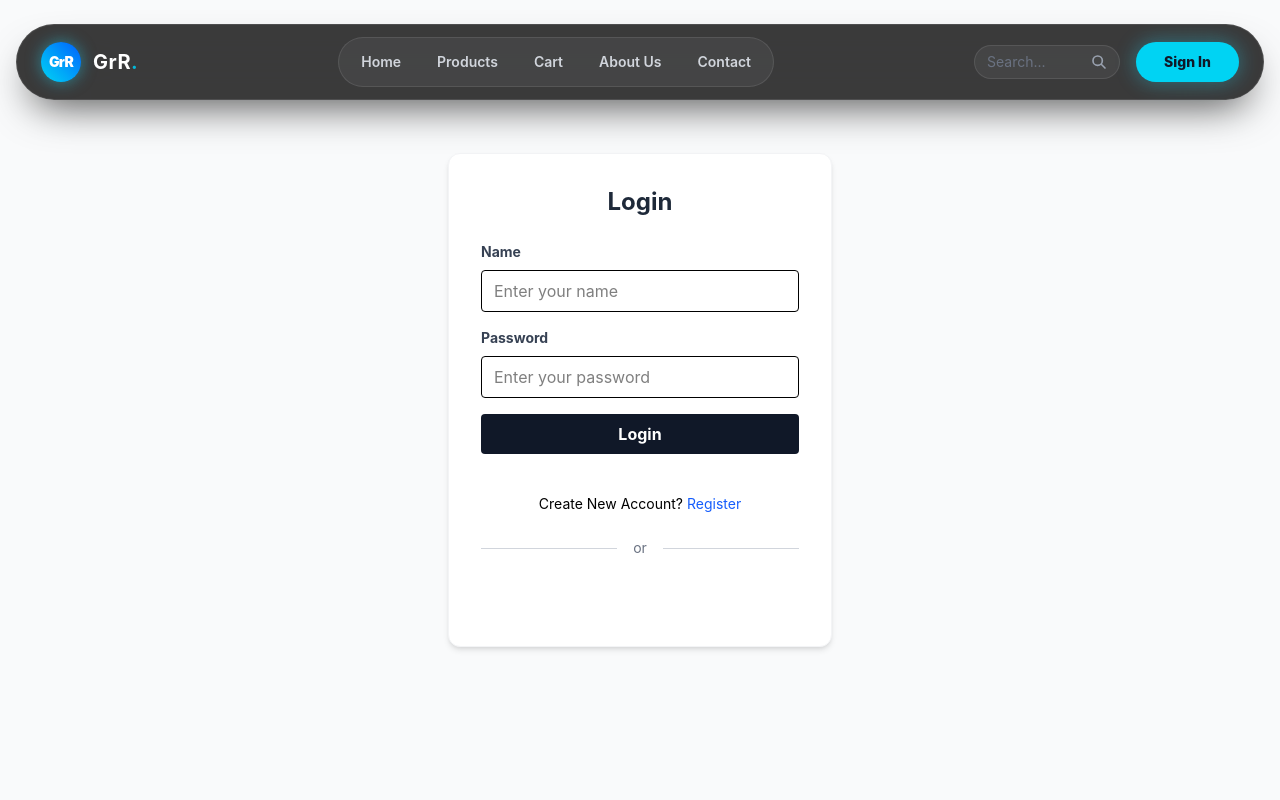
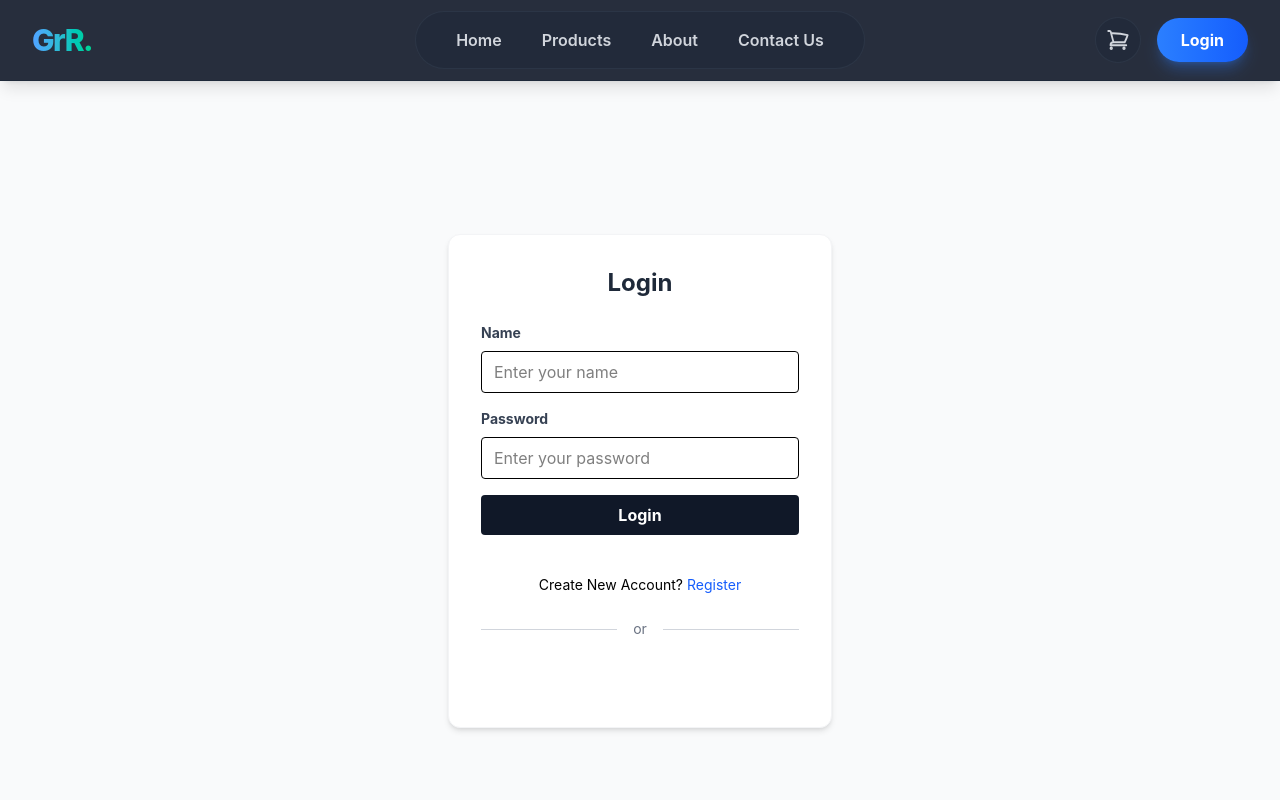
Before and after one commit to umegaeshan/GrR-ECommerce, a React (Vite) app in the folder frontend/: page /login in a window 1280 px wide. Shown: the top 800 px of the page. Built offline with nearby package versions, Linux system fonts and the light colour scheme.

Commit message:
feat: enhance Navbar component with responsive design and improved user experience

```diff
--- a/frontend/src/components/Navbar.jsx
+++ b/frontend/src/components/Navbar.jsx
@@ -2,107 +2,158 @@ import { useState } from 'react';
 import { Link, useNavigate } from 'react-router-dom';
 
 const Navbar = () => {
+  const [isMenuOpen, setIsMenuOpen] = useState(false);
+  const [isProfileOpen, setIsProfileOpen] = useState(false);
   const navigate = useNavigate();
-  const user = JSON.parse(localStorage.getItem('userInfo'));
-  const [keyword, setKeyword] = useState(''); // Search එක සඳහා
 
-  const handleLogout = () => {
+  const userInfo = JSON.parse(localStorage.getItem('userInfo'));
+
+  const logoutHandler = () => {
     localStorage.removeItem('userInfo');
-    navigate('/login'); // window.location.href වෙනුවට React Router හි navigate භාවිතය වඩාත් සුමටයි
-  };
-
-  const handleSearch = (e) => {
-    e.preventDefault();
-    if (keyword.trim()) {
-      navigate(`/products?search=${keyword}`);
-    } else {
-      navigate('/products');
-    }
+    setIsProfileOpen(false);
+    navigate('/login');
   };
 
   return (
-    // 1. Floating Container
-    <div className="fixed top-6 left-0 right-0 z-50 flex justify-center px-4 pointer-events-none">
+    <nav className="sticky top-0 z-50 bg-gray-900/90 backdrop-blur-md border-b border-gray-800 shadow-lg">
+      <div className="max-w-7xl mx-auto px-4 sm:px-6 lg:px-8">
+        <div className="flex justify-between items-center h-20">
 
-      {/* 2. Glassmorphism Main Navbar */}
-      <nav className="pointer-events-auto flex items-center justify-between w-full max-w-7xl px-4 md:px-6 py-3 bg-[#0a0a0a]/80 backdrop-blur-2xl border border-white/10 rounded-full shadow-[0_20px_40px_-15px_rgba(0,0,0,0.7)]">
+          {/* ========================================== */}
+          {/* 1. Logo (වම් පස) */}
+          {/* ========================================== */}
+          <div className="flex items-center md:w-1/4">
+            <Link to="/" className="text-3xl font-extrabold tracking-tighter text-transparent bg-clip-text bg-gradient-to-r from-blue-400 to-emerald-400 hover:opacity-80 transition-opacity">
+              GrR.
+            </Link>
+          </div>
 
-        {/* Brand Logo */}
-        <Link to="/" className="flex items-center gap-3 group">
-          <div className="relative flex items-center justify-center w-10 h-10 rounded-full bg-gradient-to-tr from-cyan-400 to-blue-600 shadow-[0_0_15px_rgba(34,211,238,0.5)] group-hover:shadow-[0_0_25px_rgba(34,211,238,0.8)] transition-all duration-300">
-            <span className="text-white font-black text-sm tracking-tighter">GrR</span>
-            <div className="absolute inset-0 rounded-full bg-white opacity-0 group-hover:opacity-20 transition-opacity"></div>
+          {/* ========================================== */}
+          {/* 2. DESKTOP VIEW: මැද ඇති මෙනුව (Centered Links) */}
+          {/* ========================================== */}
+          <div className="hidden md:flex flex-1 justify-center items-center">
+            <div className="flex items-center space-x-2 bg-gray-800/50 px-6 py-2 rounded-full border border-gray-700/50">
+              <Link to="/" className="text-gray-300 hover:text-white hover:bg-gray-700/50 px-4 py-2 rounded-full text-base font-semibold transition-all duration-300">Home</Link>
+              <Link to="/products" className="text-gray-300 hover:text-white hover:bg-gray-700/50 px-4 py-2 rounded-full text-base font-semibold transition-all duration-300">Products</Link>
+              <Link to="/about" className="text-gray-300 hover:text-white hover:bg-gray-700/50 px-4 py-2 rounded-full text-base font-semibold transition-all duration-300">About</Link>
+              <Link to="/contact" className="text-gray-300 hover:text-white hover:bg-gray-700/50 px-4 py-2 rounded-full text-base font-semibold transition-all duration-300">Contact Us</Link>
+              {userInfo?.isAdmin && (
+                <Link to="/admin" className="text-emerald-400 hover:text-emerald-300 hover:bg-emerald-400/10 px-4 py-2 rounded-full text-base font-semibold transition-all duration-300">Admin Dashboard</Link>
+              )}
             </div>
-          <span className="hidden lg:block text-xl font-bold tracking-wide text-white group-hover:text-cyan-400 transition-colors">
-            GrR<span className="text-cyan-500">.</span>
-          </span>
+          </div>
+
+          {/* ========================================== */}
+          {/* 3. DESKTOP VIEW: දකුණු පස ඇති Icons (Cart & Profile) */}
+          {/* ========================================== */}
+          <div className="hidden md:flex items-center justify-end space-x-4 md:w-1/4">
+
+            {/* Clear Cart SVG Icon */}
+            <Link to="/cart" className="p-2.5 bg-gray-800/50 hover:bg-gray-700 border border-gray-700/50 rounded-full text-gray-300 hover:text-white transition-all duration-300">
+              <svg xmlns="http://www.w3.org/2000/svg" fill="none" viewBox="0 0 24 24" strokeWidth={1.8} stroke="currentColor" className="w-6 h-6">
+                <path strokeLinecap="round" strokeLinejoin="round" d="M2.25 3h1.386c.51 0 .955.343 1.087.835l.383 1.437M7.5 14.25a3 3 0 0 0-3 3h15.75m-12.75-3h11.218c1.121-2.3 2.1-4.684 2.924-7.138a60.114 60.114 0 0 0-16.536-1.84M7.5 14.25 5.106 5.272M6 20.25a.75.75 0 1 1-1.5 0 .75.75 0 0 1 1.5 0Zm12.75 0a.75.75 0 1 1-1.5 0 .75.75 0 0 1 1.5 0Z" />
+              </svg>
             </Link>
 
-        {/* Inner Pill Links */}
-        <div className="hidden lg:flex items-center gap-1 bg-white/5 border border-white/10 p-1.5 rounded-full">
-          <Link to="/" className="px-4 py-2 text-sm font-semibold text-gray-300 hover:text-white hover:bg-white/10 rounded-full transition-all duration-300">Home</Link>
-          <Link to="/products" className="px-4 py-2 text-sm font-semibold text-gray-300 hover:text-white hover:bg-white/10 rounded-full transition-all duration-300">Products</Link>
-          <Link to="/cart" className="px-4 py-2 text-sm font-semibold text-gray-300 hover:text-white hover:bg-white/10 rounded-full transition-all duration-300">Cart</Link>
-          <Link to="/about" className="px-4 py-2 text-sm font-semibold text-gray-300 hover:text-white hover:bg-white/10 rounded-full transition-all duration-300">About Us</Link>
-          <Link to="/contact" className="px-4 py-2 text-sm font-semibold text-gray-300 hover:text-white hover:bg-white/10 rounded-full transition-all duration-300">Contact</Link>
-
-          {user && user.isAdmin && (
-            <Link to="/admin" className="px-4 py-2 text-sm font-bold text-yellow-400 hover:text-yellow-300 hover:bg-yellow-400/10 rounded-full transition-all duration-300 relative group">
-              Admin
-              <span className="absolute -bottom-1 left-1/2 -translate-x-1/2 w-1.5 h-1.5 bg-yellow-400 rounded-full opacity-0 group-hover:opacity-100 transition-all duration-300 shadow-[0_0_10px_rgba(250,204,21,0.8)]"></span>
+            {userInfo ? (
+              <div className="relative">
+                {/* Clear User Profile SVG Icon */}
+                <button
+                  onClick={() => setIsProfileOpen(!isProfileOpen)}
+                  className="p-2.5 bg-gray-800/50 hover:bg-gray-700 border border-gray-700/50 rounded-full text-gray-300 hover:text-white transition-all duration-300 flex items-center justify-center"
+                >
+                  <svg xmlns="http://www.w3.org/2000/svg" fill="none" viewBox="0 0 24 24" strokeWidth={1.8} stroke="currentColor" className="w-6 h-6">
+                    <path strokeLinecap="round" strokeLinejoin="round" d="M15.75 6a3.75 3.75 0 1 1-7.5 0 3.75 3.75 0 0 1 7.5 0ZM4.501 20.118a7.5 7.5 0 0 1 14.998 0A17.933 17.933 0 0 1 12 21.75c-2.676 0-5.216-.584-7.499-1.632Z" />
+                  </svg>
+                </button>
+                {isProfileOpen && (
+                  <div className="absolute right-0 mt-3 w-56 bg-white/95 backdrop-blur-xl rounded-2xl shadow-2xl py-2 z-50 border border-gray-100 transform origin-top-right transition-all duration-300 ease-out">
+                    <div className="px-5 py-3 border-b border-gray-100">
+                      <p className="text-xs text-gray-400 uppercase tracking-wider font-semibold">Signed in as</p>
+                      <p className="text-sm font-bold text-gray-900 truncate mt-0.5">{userInfo.name}</p>
+                    </div>
+                    <div className="p-2">
+                      <button
+                        onClick={logoutHandler}
+                        className="w-full text-left flex items-center px-4 py-2.5 text-sm text-red-600 hover:bg-red-50 hover:text-red-700 rounded-xl font-semibold transition-colors duration-200"
+                      >
+                        Logout
+                      </button>
+                    </div>
+                  </div>
+                )}
+              </div>
+            ) : (
+              <Link to="/login" className="bg-gradient-to-r from-blue-500 to-blue-600 hover:from-blue-600 hover:to-blue-700 text-white px-6 py-2.5 rounded-full text-base font-bold shadow-lg shadow-blue-500/30 transition-all duration-300">
+                Login
               </Link>
             )}
           </div>
 
-        <div className="flex items-center gap-4">
+          {/* ========================================== */}
+          {/* 4. MOBILE VIEW */}
+          {/* ========================================== */}
+          <div className="flex md:hidden items-center space-x-3">
 
-          {/* අලුතින් එක් කළ නවීන Search Bar එක */}
-          <form onSubmit={handleSearch} className="hidden md:flex items-center bg-white/5 border border-white/10 rounded-full px-3 py-1.5 focus-within:border-cyan-400/50 focus-within:bg-white/10 transition-all duration-300">
-            <input
-              type="text"
-              placeholder="Search..."
-              onChange={(e) => setKeyword(e.target.value)}
-              className="bg-transparent border-none outline-none text-white text-sm w-24 focus:w-40 transition-all duration-500 placeholder-gray-500"
-            />
-            <button type="submit" className="text-gray-400 hover:text-cyan-400 transition-colors ml-2">
-              <svg className="w-4 h-4" fill="none" stroke="currentColor" viewBox="0 0 24 24">
-                <path strokeLinecap="round" strokeLinejoin="round" strokeWidth="2.5" d="M21 21l-6-6m2-5a7 7 0 11-14 0 7 7 0 0114 0z"></path>
+            <Link to="/cart" className="p-2 bg-gray-800/50 border border-gray-700/50 rounded-full text-gray-300">
+              <svg xmlns="http://www.w3.org/2000/svg" fill="none" viewBox="0 0 24 24" strokeWidth={1.8} stroke="currentColor" className="w-6 h-6">
+                <path strokeLinecap="round" strokeLinejoin="round" d="M2.25 3h1.386c.51 0 .955.343 1.087.835l.383 1.437M7.5 14.25a3 3 0 0 0-3 3h15.75m-12.75-3h11.218c1.121-2.3 2.1-4.684 2.924-7.138a60.114 60.114 0 0 0-16.536-1.84M7.5 14.25 5.106 5.272M6 20.25a.75.75 0 1 1-1.5 0 .75.75 0 0 1 1.5 0Zm12.75 0a.75.75 0 1 1-1.5 0 .75.75 0 0 1 1.5 0Z" />
+              </svg>
+            </Link>
+
+            {userInfo ? (
+              <div className="relative">
+                <button onClick={() => setIsProfileOpen(!isProfileOpen)} className="p-2 bg-gray-800/50 border border-gray-700/50 rounded-full text-gray-300 focus:outline-none">
+                  <svg xmlns="http://www.w3.org/2000/svg" fill="none" viewBox="0 0 24 24" strokeWidth={1.8} stroke="currentColor" className="w-6 h-6">
+                    <path strokeLinecap="round" strokeLinejoin="round" d="M15.75 6a3.75 3.75 0 1 1-7.5 0 3.75 3.75 0 0 1 7.5 0ZM4.501 20.118a7.5 7.5 0 0 1 14.998 0A17.933 17.933 0 0 1 12 21.75c-2.676 0-5.216-.584-7.499-1.632Z" />
                   </svg>
                 </button>
-          </form>
+                {isProfileOpen && (
+                  <div className="absolute right-0 mt-3 w-48 bg-white rounded-2xl shadow-2xl py-2 z-50 border border-gray-100">
+                    <div className="px-4 py-2 text-sm text-gray-900 border-b border-gray-100 font-bold truncate">{userInfo.name}</div>
+                    <div className="p-1">
+                      <button onClick={logoutHandler} className="w-full text-left px-4 py-2 text-sm text-red-600 hover:bg-red-50 rounded-xl font-semibold">Logout</button>
+                    </div>
+                  </div>
+                )}
+              </div>
+            ) : (
+              <Link to="/login" className="text-blue-400 text-base font-bold px-2">Login</Link>
+            )}
 
-          {/* User / Auth Section */}
-          {user ? (
-            <div className="flex items-center gap-3">
-              <div className="flex items-center gap-3 bg-white/5 pl-2 pr-4 py-1.5 rounded-full border border-white/5 hover:border-white/20 transition-colors cursor-default">
-                <div className="w-8 h-8 rounded-full bg-gradient-to-r from-cyan-400 to-blue-500 text-gray-900 flex items-center justify-center font-extrabold text-xs shadow-inner">
-                  {user.name.charAt(0).toUpperCase()}
+            {/* Clear Hamburger Menu Icon */}
+            <button
+              onClick={() => setIsMenuOpen(!isMenuOpen)}
+              className="p-2 ml-1 text-gray-300 hover:text-white focus:outline-none"
+            >
+              {isMenuOpen ? (
+                <svg xmlns="http://www.w3.org/2000/svg" fill="none" viewBox="0 0 24 24" strokeWidth={2} stroke="currentColor" className="w-7 h-7">
+                  <path strokeLinecap="round" strokeLinejoin="round" d="M6 18L18 6M6 6l12 12" />
+                </svg>
+              ) : (
+                <svg xmlns="http://www.w3.org/2000/svg" fill="none" viewBox="0 0 24 24" strokeWidth={2} stroke="currentColor" className="w-7 h-7">
+                  <path strokeLinecap="round" strokeLinejoin="round" d="M3.75 6.75h16.5M3.75 12h16.5m-16.5 5.25h16.5" />
+                </svg>
+              )}
+            </button>
+
           </div>
-                <span className="text-sm font-semibold text-gray-200 hidden sm:inline">{user.name}</span>
+        </div>
       </div>
 
-              <button
-                onClick={handleLogout}
-                className="group relative p-2.5 rounded-full bg-red-500/10 border border-red-500/20 text-red-400 hover:bg-red-500 hover:text-white transition-all duration-300"
-                title="Logout"
-              >
-                <svg className="w-5 h-5 relative z-10" fill="none" stroke="currentColor" viewBox="0 0 24 24">
-                  <path strokeLinecap="round" strokeLinejoin="round" strokeWidth="2.5" d="M17 16l4-4m0 0l-4-4m4 4H7m6 4v1a3 3 0 01-3 3H6a3 3 0 01-3-3V7a3 3 0 013-3h4a3 3 0 013 3v1"></path>
-                </svg>
-              </button>
-            </div>
-          ) : (
-            <Link
-              to="/login"
-              className="relative px-7 py-2.5 rounded-full font-extrabold text-sm text-gray-900 bg-cyan-400 hover:bg-cyan-300 transition-all shadow-[0_0_20px_rgba(34,211,238,0.4)] hover:shadow-[0_0_30px_rgba(34,211,238,0.7)] hover:scale-105"
-            >
-              Sign In
-            </Link>
+      {/* Mobile Hamburger Dropdown */}
+      <div className={`md:hidden overflow-hidden transition-all duration-300 ease-in-out ${isMenuOpen ? 'max-h-96 opacity-100' : 'max-h-0 opacity-0'}`}>
+        <div className="px-4 pt-2 pb-6 space-y-2 bg-gray-900/95 backdrop-blur-md border-t border-gray-800">
+          <Link to="/" onClick={() => setIsMenuOpen(false)} className="block px-4 py-3 rounded-xl text-lg font-medium text-gray-300 hover:bg-gray-800 hover:text-white transition-colors">Home</Link>
+          <Link to="/products" onClick={() => setIsMenuOpen(false)} className="block px-4 py-3 rounded-xl text-lg font-medium text-gray-300 hover:bg-gray-800 hover:text-white transition-colors">Products</Link>
+          <Link to="/about" onClick={() => setIsMenuOpen(false)} className="block px-4 py-3 rounded-xl text-lg font-medium text-gray-300 hover:bg-gray-800 hover:text-white transition-colors">About</Link>
+          <Link to="/contact" onClick={() => setIsMenuOpen(false)} className="block px-4 py-3 rounded-xl text-lg font-medium text-gray-300 hover:bg-gray-800 hover:text-white transition-colors">Contact Us</Link>
+          {userInfo?.isAdmin && (
+            <Link to="/admin" onClick={() => setIsMenuOpen(false)} className="block px-4 py-3 rounded-xl text-lg font-medium text-emerald-400 hover:bg-emerald-400/10 transition-colors">Admin Dashboard</Link>
           )}
         </div>
-
+      </div>
     </nav>
-    </div>
   );
 };
 
```
Lines whose indentation alone changed are shown as unchanged.
